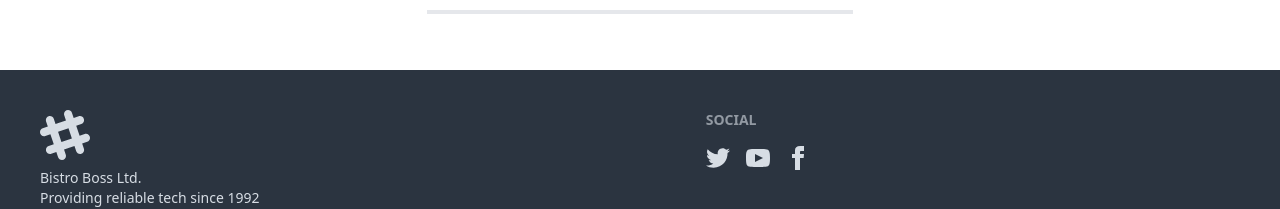
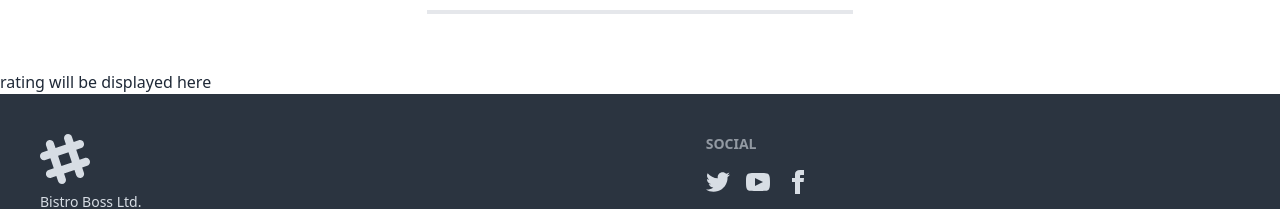
Before and after one commit to rar34/bistro-boss-client, a React (Vite) app: page / in a window 1280 px wide. Shown: the part 4643-4852 px from the top of the page. Built offline with nearby package versions, Linux system fonts and the light colour scheme.

Commit message:
added rating section

```diff
--- a/src/pages/Home/Testimonials.jsx
+++ b/src/pages/Home/Testimonials.jsx
@@ -4,6 +4,9 @@ const Testimonials = () => {
     return (
         <div>
             <SectionTitle subHeading={"What Our Clients Say"} heading={"TESTIMONIALS"}></SectionTitle>
+            <section>
+                rating will be displayed here
+            </section>
         </div>
     );
 };
```
